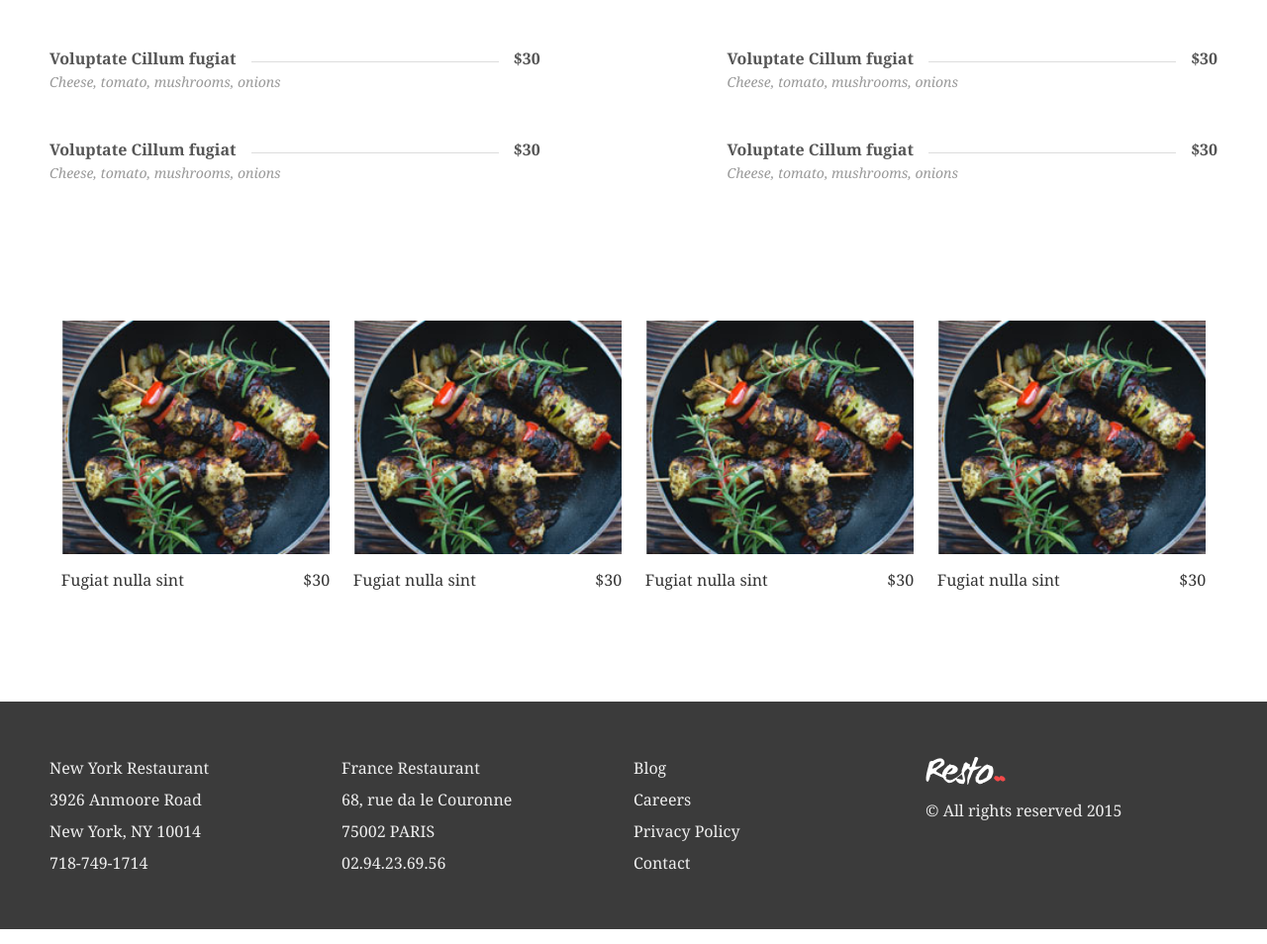
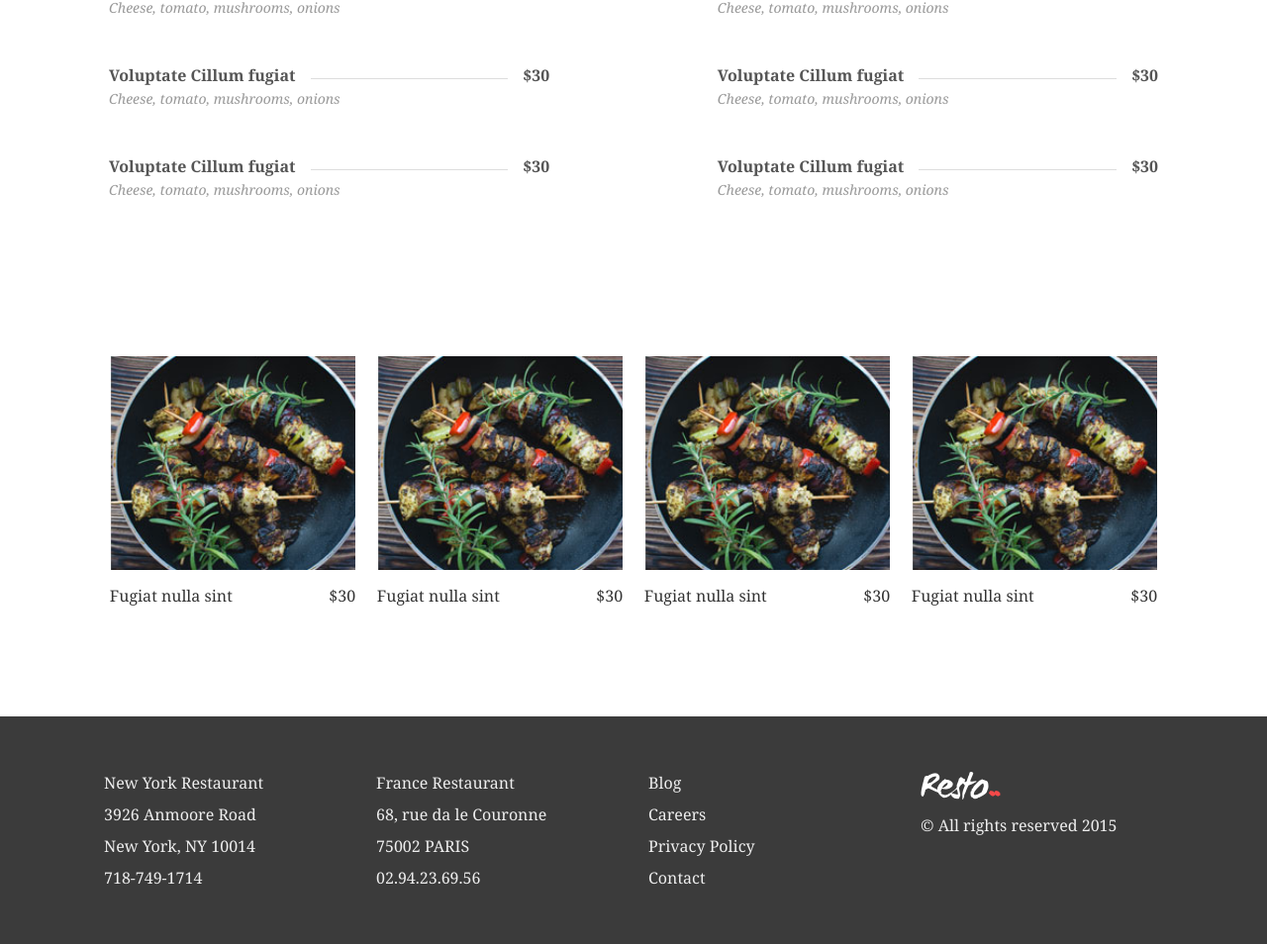
Before and after one commit to paulo-hst/responsive-design, a plain HTML site: page index.html in a window 1280 px wide. Shown: the part 829-1783 px from the top of the page at 99% size. Drawn offline with nearby package versions, Linux system fonts and the light colour scheme.

Commit message:
fix padding

```diff
--- a/style.css
+++ b/style.css
@@ -7,8 +7,8 @@ body{
 
 .wrapper{
     width: 100%;
-    max-width: 1180px;
-    padding: 0 10px;
+    max-width: 1100px;
+    padding: 0 0px;
     margin: 0 auto;
 }
 
@@ -18,6 +18,7 @@ h1.logo{
     width: 100px;
     text-indent: -10000px;
     float: left;
+    margin: 20px;
 }
 
 header nav{
@@ -62,7 +63,7 @@ header nav li a{
 }
 
 #home-menu ul{
-    padding: 0;
+    padding: 20px;
     list-style-type: none;
 }
 
@@ -120,7 +121,7 @@ header nav li a{
 }
 
 #featured ul{
-    padding: 0;
+    padding: 0 10px;
 }
 
 #featured li{
@@ -156,6 +157,7 @@ footer{
     background: #3b3b3b;
     margin-top: 100px;
     padding: 30px 0;
+    padding-left: 30px;
 }
 
 footer:after{
@@ -166,7 +168,7 @@ footer:after{
 
 footer ul{
     float: left;
-    padding: 0;
+    padding: 0px;
     list-style-type: none;
     color: #eee;
     width: 23%;
```
